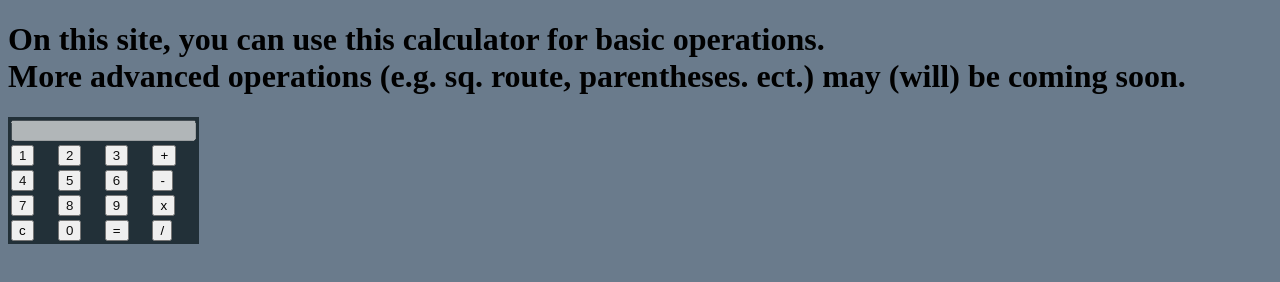
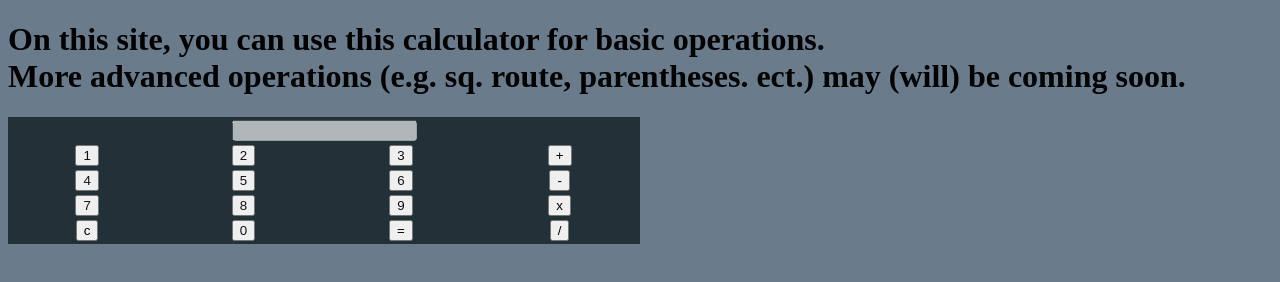
Before and after one commit to TheRealElonMusk/catdog10.github.io, a plain HTML site: page calculator.html in a window 1280 px wide. Drawn offline with Linux system fonts and the light colour scheme.

Commit message:
dadadadadadadadadadadadadadad

```diff
--- a/calculator.css
+++ b/calculator.css
@@ -4,8 +4,8 @@ body{
 
 #calc1{
   height: 100%;
-  width: auto;
-
+  width: 50%;
+  text-align: center;
   background-color: #223038;
   border-color: #00000
 }
```
